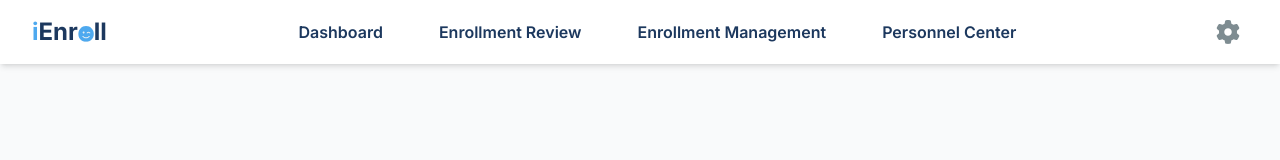
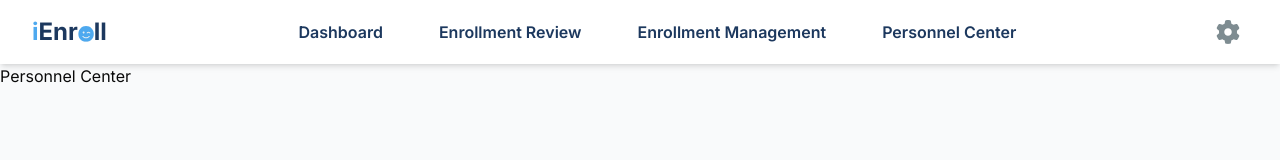
Before and after one commit to marcusAlmo/iEnroll, a React (Vite) app in the folder client/: page /admin/personnel-management in a window 1280 px wide. Shown: the top 160 px of the page. Built offline with nearby package versions, Linux system fonts and the light colour scheme.

Commit message:
style: Add placeholder

```diff
--- a/client/src/app/admin/pages/personnel-center/PersonnelCenter.tsx
+++ b/client/src/app/admin/pages/personnel-center/PersonnelCenter.tsx
@@ -3,7 +3,7 @@ import React from 'react'
 export default function PersonnelCenter() {
   return (
     <div>
-
+      Personnel Center
     </div>
   )
 }
```
